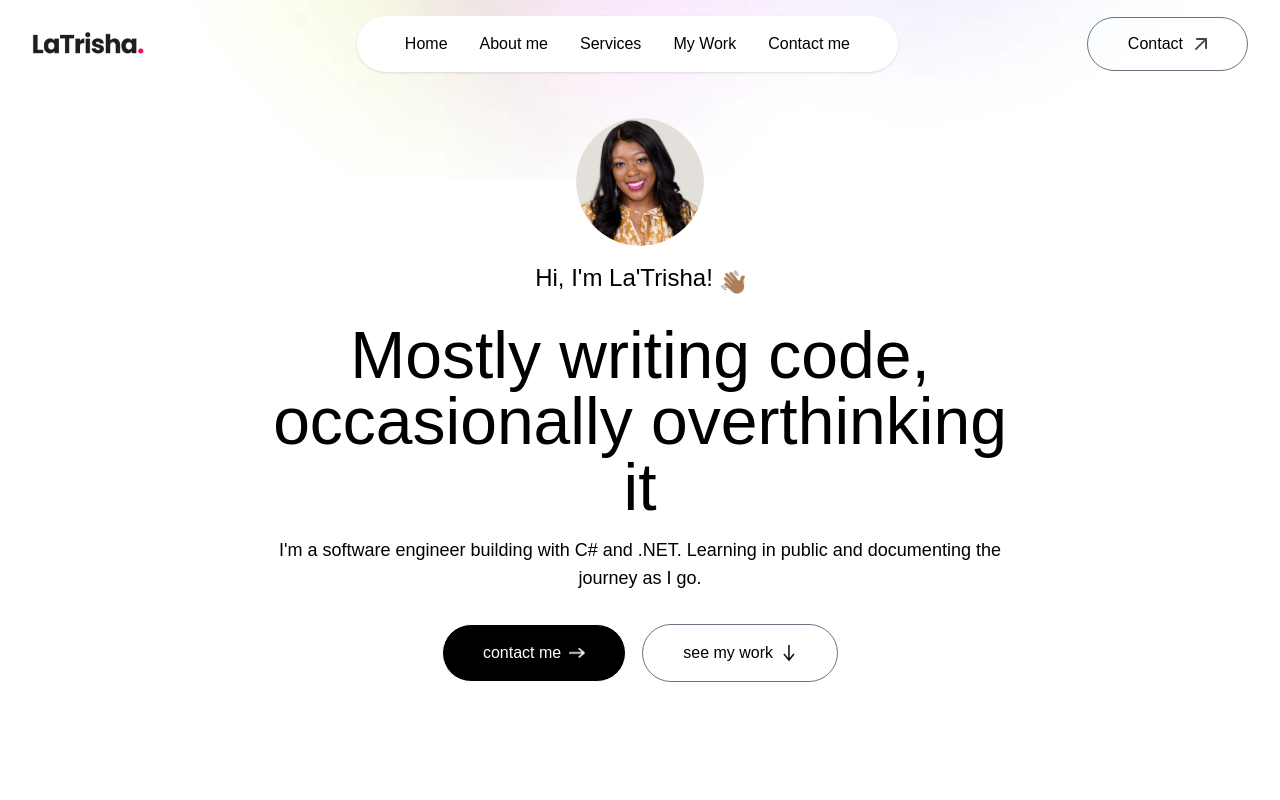
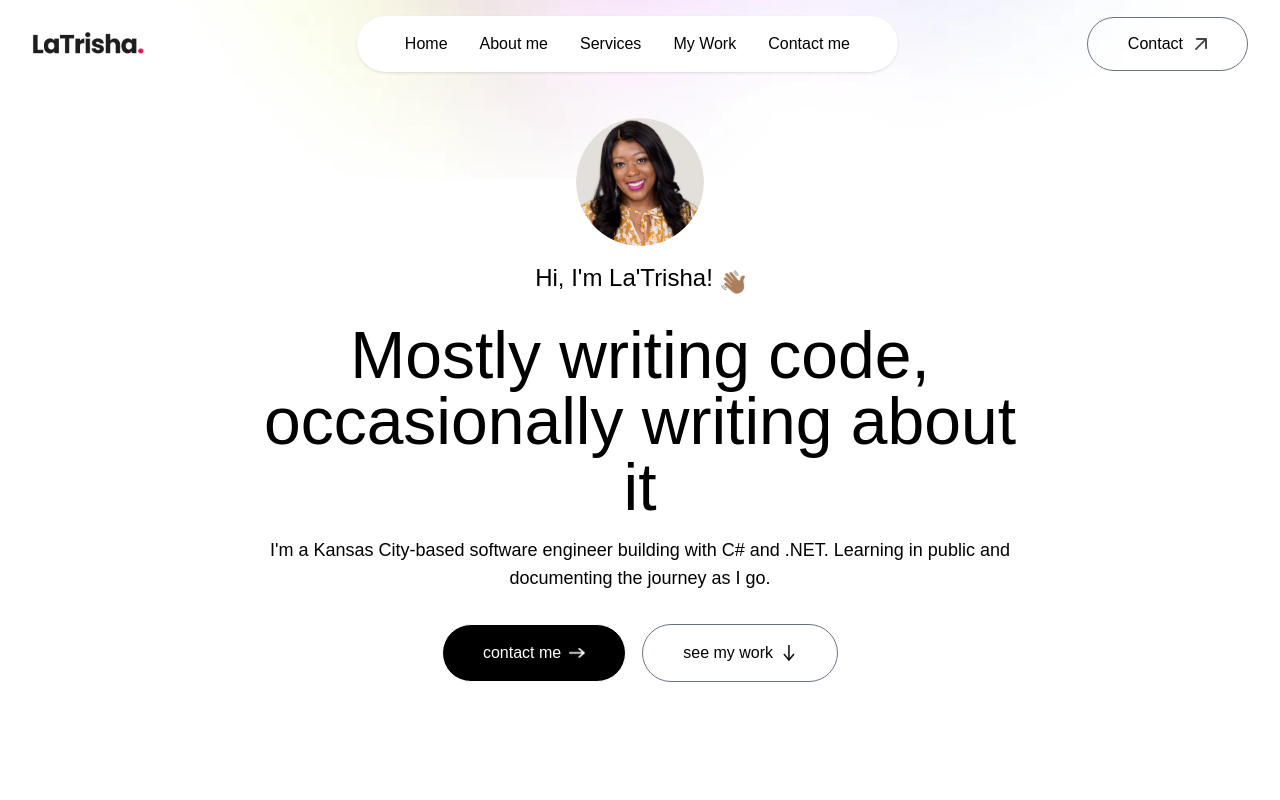
Before and after one commit to LaTrishaGomer/latrisha-gomer, a Next.js app: page / in a window 1280 px wide. Shown: the top 800 px of the page. Built offline with nearby package versions, Linux system fonts and the light colour scheme; a web font is replaced by a local one.

Commit message:
update header copy

```diff
--- a/app/components/Header.jsx
+++ b/app/components/Header.jsx
@@ -11,9 +11,9 @@ const Header = () => {
       </div>
       <h3 className='flex items-end gap-2 text-xl md:text-2xl mb-3 font-ovo'>
             Hi, I'm La'Trisha!<Image src={assets.hand_icon} alt='' className='w-6'/></h3>
-    <h1 className='text-3xl sm:text-6xl lg:text-[66px] font-ovo'>Mostly writing code, occasionally overthinking it</h1>
+    <h1 className='text-3xl sm:text-6xl lg:text-[66px] font-ovo'>Mostly writing code, occasionally writing about it</h1>
     <p className='mx-w-2xl mx-auto font-ovo'>
-    I'm a software engineer building with C# and .NET.
+    I'm a Kansas City-based software engineer building with C# and .NET.
     Learning in public and documenting the journey as I go.
     </p>
     <div className='flex flex-col sm:flex-row items-center gap-4 mt-4'>
```
